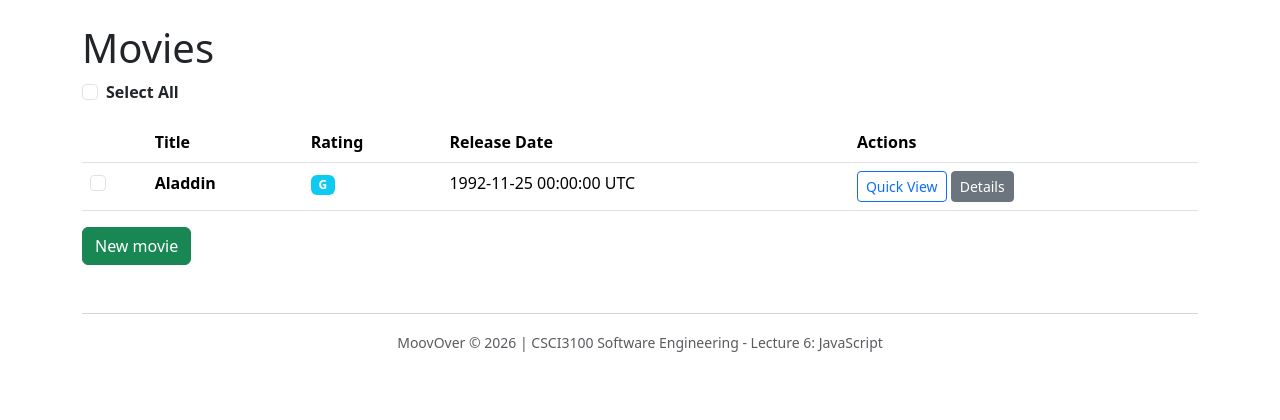
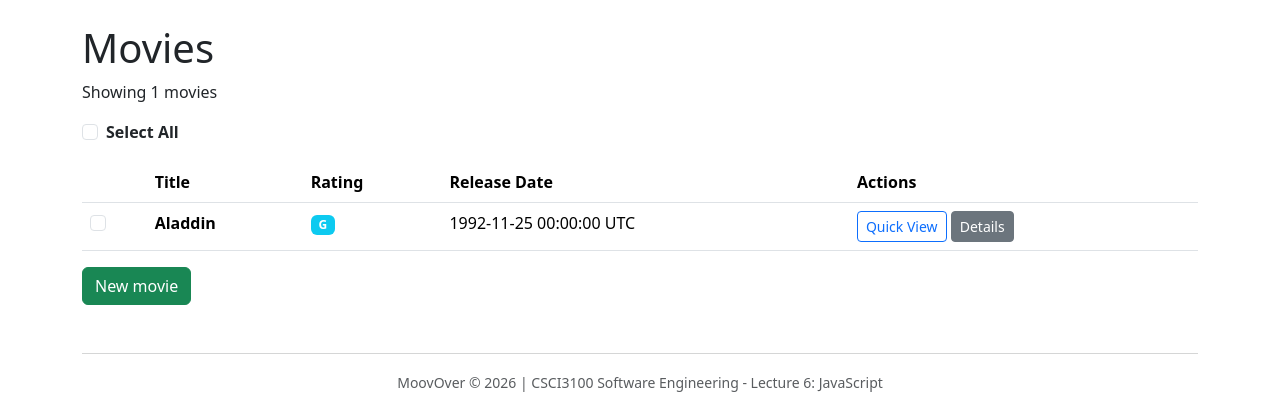
Before and after one commit to csci3100-cuhk/moovover-10-teams, a Rails app: page /movies in a window 1280 px wide. Shown: the part 56-476 px from the top of the page. Run offline with Rails 7, Linux system fonts and the light colour scheme; data comes from the database, SQL or seed files in the repository; parts of the project's set-up code (start-up, migrations or seed data) failed here and were passed over; some libraries are stand-ins or nearby versions.

Commit message:
Show movie count on index page

```diff
--- a/app/views/movies/index.html.erb
+++ b/app/views/movies/index.html.erb
@@ -13,7 +13,7 @@
 
 <%# Accessibility (§6.5): Use heading hierarchy for page structure %>
 <h1>Movies</h1>
-
+<p>Showing <%= @movies.count %> movies</p>
 
 <%#
   §6.6 - Events & Callbacks: "Select All" Checkbox
```
